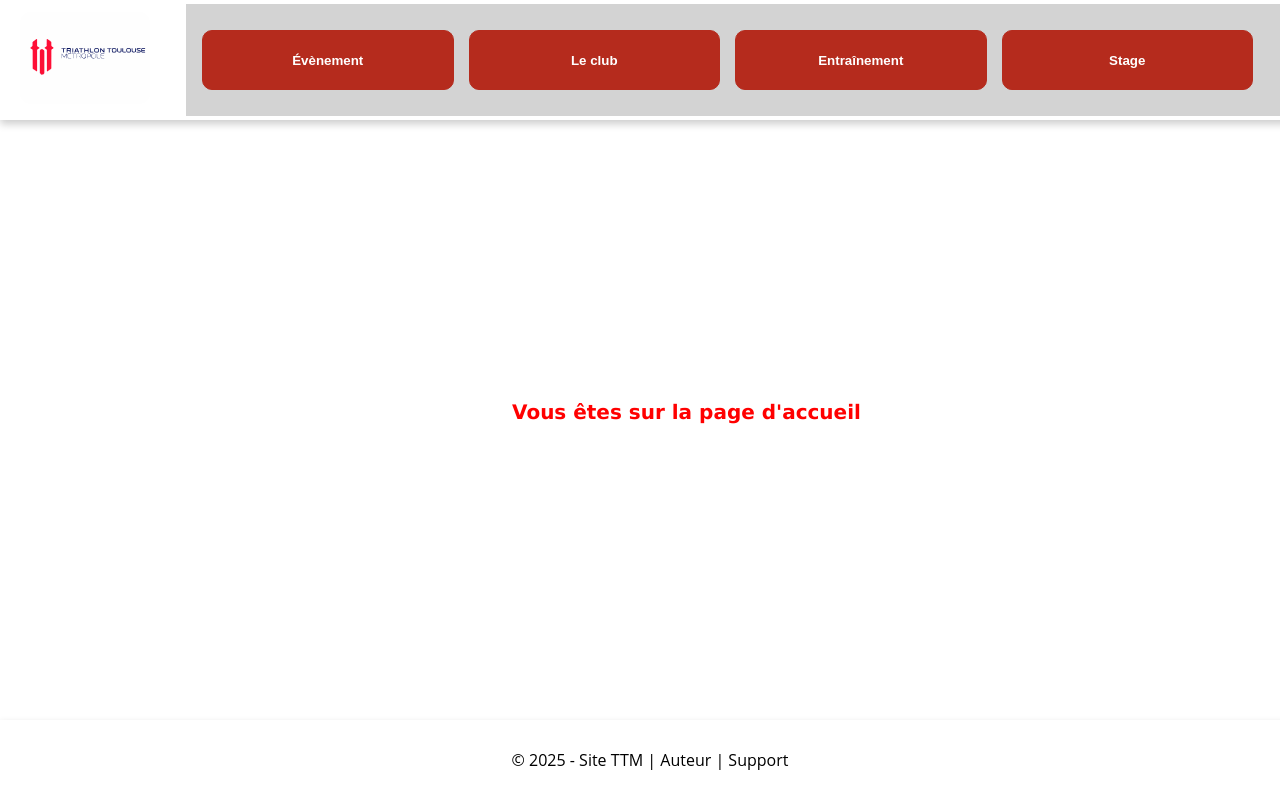
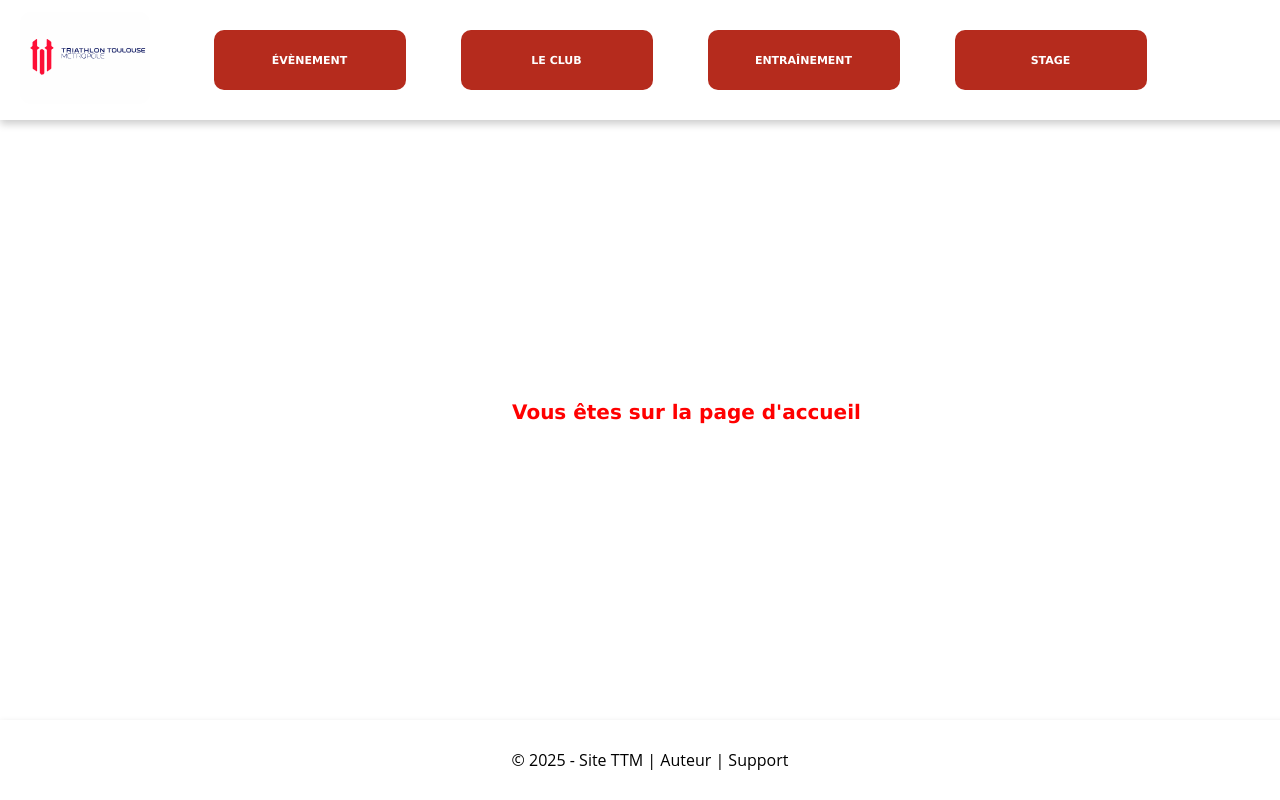
Before and after one commit to Team-TTM/frontend, a Vue app in the folder frontend/: page /users/HomePage in a window 1280 px wide. Built offline with nearby package versions, Linux system fonts and the light colour scheme.

Commit message:
add : création des boutons de navigation dans le header

```diff
--- a/frontend/src/components/boutonsHeader.vue
+++ b/frontend/src/components/boutonsHeader.vue
@@ -1,12 +1,19 @@
 <template>
   <div>
-    <button class="evenement">Évènement</button>
-    <button class="club">Le club</button>
+    <router-link to="/users/EventPage">
+      <button class="evenement">Évènement</button>
+    </router-link>
+    <router-link to="/users/ClubPage">
+      <button class="club">Le club</button>
+    </router-link>
+    <router-link to="/users/EntrainementPage">
     <button class="entrainement">Entraînement</button>
+    </router-link>
+    <router-link to="/users/StagePage">
     <button class="stage">Stage</button>
+    </router-link>
+
   </div>
-
-
 </template>
 
 <script setup>
@@ -17,32 +24,38 @@
 
 div{
   display: flex;
-  justify-content: space-between;
+  justify-content: space-around;
   align-items: center;
   flex-wrap: wrap;
-  background-color: lightgrey;
+  background-color: #ffffff;
   height: 10vh;
   width: 175vh;
   padding : 1em;
-  margin : 1em;
-
+  margin-right: 110px;
+  border:none;
+  border-radius: 10px;
 }
 
 button{
-  width: 5vw;
+  min-width :15vw;
   height: 7.5vh;
   cursor: pointer;
-  border: solid #b52b1d 1.5px;
+  border: none;
   border-radius : 10px;
   background-color: #b52b1d;
+  color:#ffffff;
   font-weight: bold;
+  font-size: 11px;
+  font-family: Verdana, Geneva, Tahoma, sans-serif;
   transition-duration: 0.4s;
-  color:#ffffff;
-  margin-right: 15px;
+  text-align : center;
+  text-transform: uppercase;
+  margin: 5px;
 }
 
 button:hover{
-  background-color: #cd3324;
+  background-color: #ffffff;
+  color:#b52b1d;
   box-shadow : 0 12px 16px 0 rgba(0,0,0,0.24), 0 17px 50px 0 rgba(0,0,0,0.19);
 }
 
```
